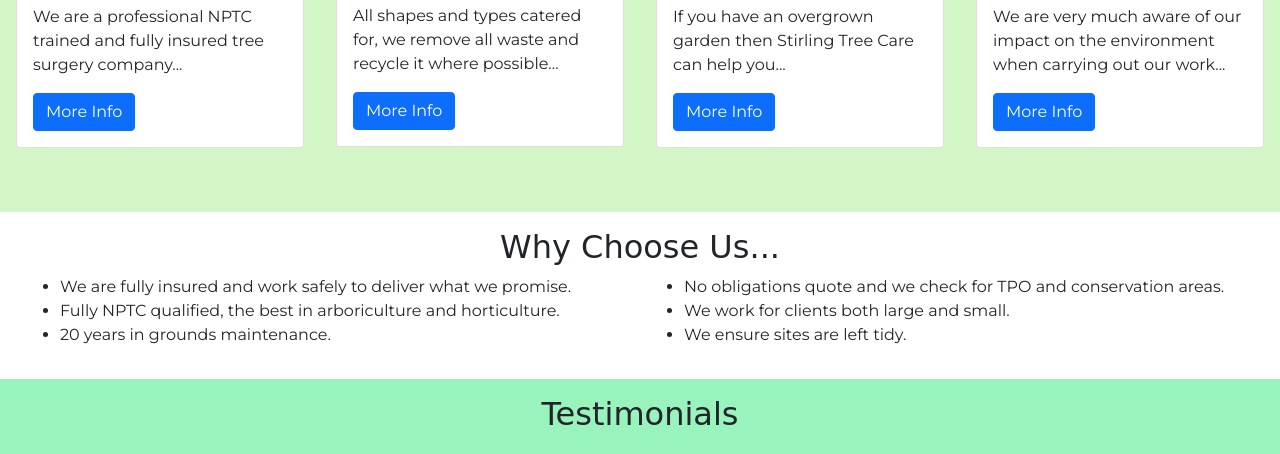
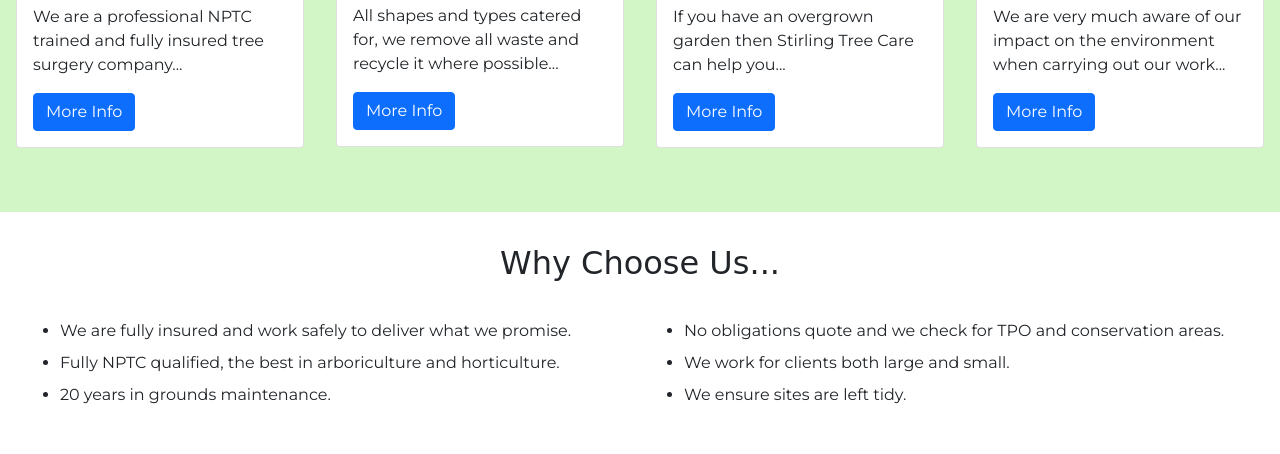
Before and after one commit to Celia-Stirling/Stirling_Tree_Care, a plain HTML site: page index.html in a window 1280 px wide. Shown: the part 927-1381 px from the top of the page. Drawn offline with nearby package versions, Linux system fonts and the light colour scheme; a web font is replaced by a local one.

Commit message:
split up and spaced out text in 'why choose us' section

```diff
--- a/index.html
+++ b/index.html
@@ -121,18 +121,18 @@
     </section>
 
     <section id="why-choose-us" class="p-3 mt-5"> <!-- Why Choose Us Section -->
-      <h2 class="text-center">Why Choose Us...</h2>
+      <h2 class="text-center my-3 pb-3">Why Choose Us...</h2>
       <div class="container-fluid">
         <div class="row">
-          <div class="col">
-            <ul class="mx-auto mb-0">
+          <div class="col col-12 col-lg-6">
+            <ul class="mb-0 lh-lg">
               <li>We are fully insured and work safely to deliver what we promise.</li>
               <li>Fully NPTC qualified, the best in arboriculture and horticulture.</li>
               <li>20 years in grounds maintenance.</li>
             </ul>
           </div>
-          <div class="col">
-            <ul class="mx-auto">
+          <div class="col col-12 col-lg-6">
+            <ul class="lh-lg pb-3">
               <li>No obligations quote and we check for TPO and conservation areas.</li>
               <li>We work for clients both large and small.</li>
               <li>We ensure sites are left tidy.</li>
--- a/style.css
+++ b/style.css
@@ -113,16 +113,6 @@
     background-color: #fff;
 }
 
-#why-choose-us ul {
-  width: 300px;
-}
-
-@media screen and (min-width: 992px) {
-  #why-choose-us ul {
-    width: 600px;
-  }
-}
-
 /* Testimonials */
 
 #testimonials {
```
